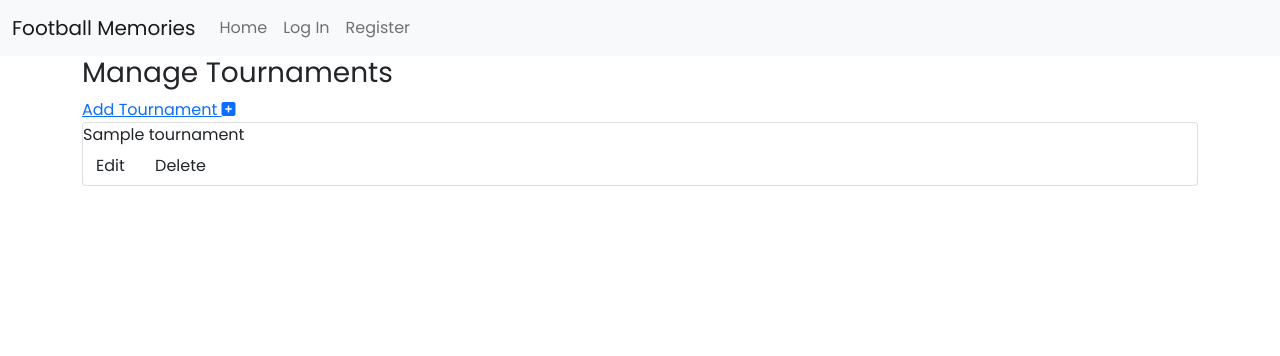
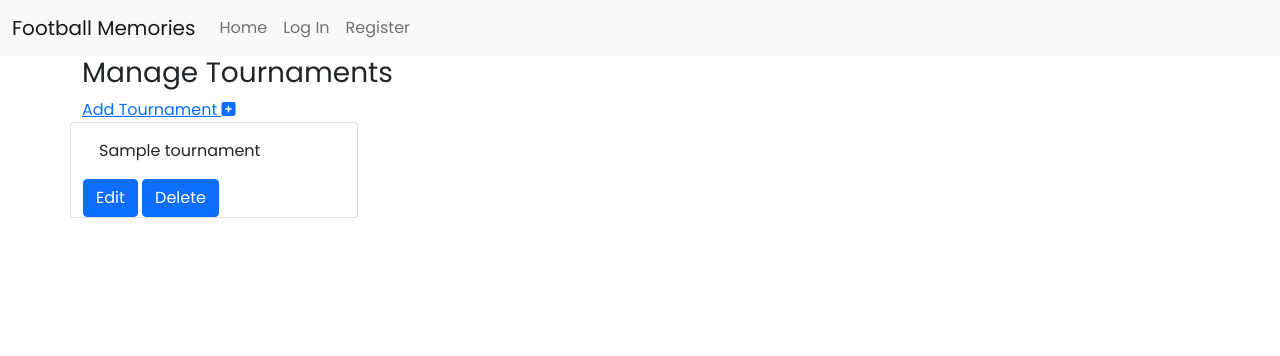
Before and after one commit to pmeeny/CI-MS3-FootballMemories, a Flask app: page /get_tournaments in a window 1280 px wide. Shown: the top 356 px of the page. Run offline with Flask 2, Linux system fonts and the light colour scheme; a database or web service that is not in the repository returns one stand-in record (values such as "Sample title"); some libraries are stand-ins or nearby versions.

Commit message:
refactor: Update to use bootstrap card component

```diff
--- a/templates/tournament.html
+++ b/templates/tournament.html
@@ -13,16 +13,14 @@
 
     <div class="row">
         {% for tournament in tournaments %}
-            <div class="col s12 m3">
-                <div class="card teal lighten-2 center-align">
-                    <div class="card-content white-text">
+                <div class="card" style="width: 18rem;">
+                    <div class="card-body">
                         <span class="card-title">{{ tournament.tournament_name }}</span>
                     </div>
                     <div class="card-action">
-                        <a href="{{ url_for('edit_tournament', tournament_id=tournament._id) }}" class="btn green accent-4">Edit</a>
-                        <a href="{{ url_for('delete_tournament', tournament_id=tournament._id) }}" class="btn light-blue lighten-1">Delete</a>
+                        <a href="{{ url_for('edit_tournament', tournament_id=tournament._id) }}" class="btn btn-primary">Edit</a>
+                        <a href="{{ url_for('delete_tournament', tournament_id=tournament._id) }}" class="btn btn-primary">Delete</a>
                     </div>
-                </div>
             </div>
         {% endfor %}
     </div>
```
